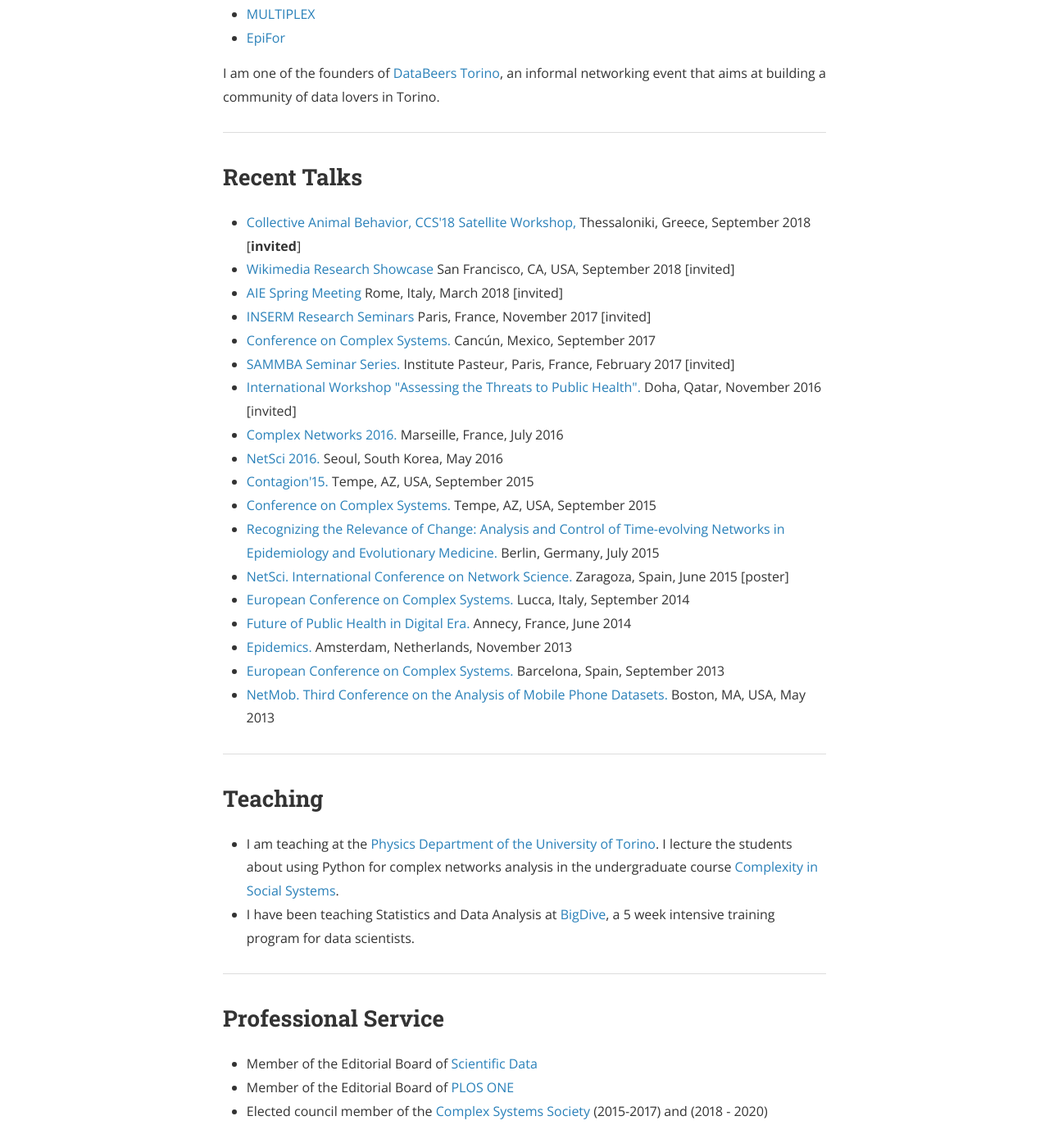
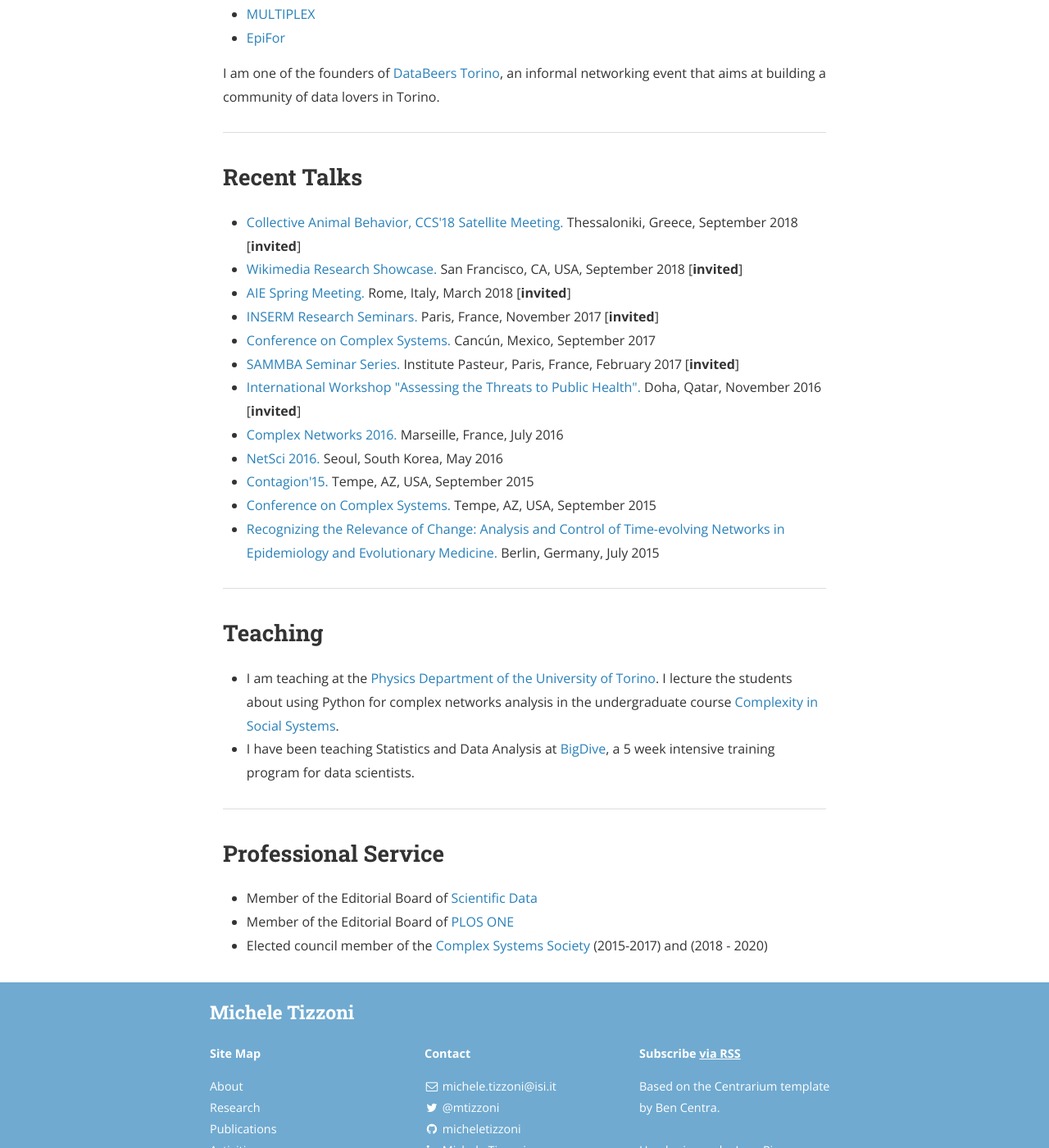
Before and after one commit to micheletizzoni/micheletizzoni.github.io, a Jekyll site: the page built from 4_activities.md, in a window 1280 px wide and 1400 px high, scrolled down 760 px. Shown: the whole window at 82% size. Built offline with Jekyll 4.4.1, drawn with Linux system fonts in a browser that asks for light colours; nearby versions of some CDN libraries.

Commit message:
Update 4_activities.md

```diff
--- a/4_activities.md
+++ b/4_activities.md
@@ -30,24 +30,18 @@
 <h2>Recent Talks</h2>
 
 <ul>
-  <li><a href="https://collab2018.weebly.com">Collective Animal Behavior, CCS'18 Satellite Workshop,</a> Thessaloniki, Greece, September 2018 [<b>invited</b>]</li>
-  <li><a href="https://www.mediawiki.org/wiki/Wikimedia_Research/Showcase#September_2018">Wikimedia Research Showcase</a> San Francisco, CA, USA, September 2018 [invited]</li>
-  <li><a href="http://www.epidemiologia.it/convegno-aie-di-primavera-2018/">AIE Spring Meeting</a> Rome, Italy, March 2018 [invited]</li>
-  <li><a href="http://inserm.fr">INSERM Research Seminars</a> Paris, France, November 2017 [invited]</li>
+  <li><a href="https://collab2018.weebly.com">Collective Animal Behavior, CCS'18 Satellite Meeting.</a> Thessaloniki, Greece, September 2018 [<b>invited</b>]</li>
+  <li><a href="https://www.mediawiki.org/wiki/Wikimedia_Research/Showcase#September_2018">Wikimedia Research Showcase.</a> San Francisco, CA, USA, September 2018 [<b>invited</b>]</li>
+  <li><a href="http://www.epidemiologia.it/convegno-aie-di-primavera-2018/">AIE Spring Meeting.</a> Rome, Italy, March 2018 [<b>invited</b>]</li>
+  <li><a href="http://inserm.fr">INSERM Research Seminars.</a> Paris, France, November 2017 [<b>invited</b>]</li>
   <li><a href="http://ccs2017.org/">Conference on Complex Systems.</a> Cancún, Mexico, September 2017</li>
-  <li><a href="https://research.pasteur.fr/en/event/sammba-seminar-michele-tizzoni-fast-and-accurate-dynamic-estimation-of-field-effectiveness-of-meningococcal-vaccines/">SAMMBA Seminar Series.</a> Institute Pasteur, Paris, France, February 2017 [invited]</li>
-  <li><a href="">International Workshop "Assessing the Threats to Public Health".</a> Doha, Qatar, November 2016 [invited]</li>
+  <li><a href="https://research.pasteur.fr/en/event/sammba-seminar-michele-tizzoni-fast-and-accurate-dynamic-estimation-of-field-effectiveness-of-meningococcal-vaccines/">SAMMBA Seminar Series.</a> Institute Pasteur, Paris, France, February 2017 [<b>invited</b>]</li>
+  <li><a href="">International Workshop "Assessing the Threats to Public Health".</a> Doha, Qatar, November 2016 [<b>invited</b>]</li>
   <li><a href="http://complexnets2016.org">Complex Networks 2016.</a> Marseille, France, July 2016</li>
   <li><a href="http://www.netsci2016.net">NetSci 2016.</a> Seoul, South Korea, May 2016</li>
   <li><a href="http://contagion15.weebly.com/">Contagion'15.</a> Tempe, AZ, USA, September 2015</li>
   <li><a href="http://ccs2015.org/">Conference on Complex Systems.</a> Tempe, AZ, USA, September 2015</li>
   <li><a href="http://www.cecam.org/workshop-2-1215.html">Recognizing the Relevance of Change: Analysis and Control of Time-evolving Networks in Epidemiology and Evolutionary Medicine.</a> Berlin, Germany, July 2015</li>
-  <li><a href="http://www.netsci2015.net">NetSci. International Conference on Network Science.</a> Zaragoza, Spain, June 2015 [poster]</li>
-  <li><a href="http://www.eccs14.eu">European Conference on Complex Systems.</a> Lucca, Italy, September 2014</li>
-  <li><a href="http://www.isi.it/the-future-of-public-health-in-digital-era-annecy-5-7-june-2014/">Future of Public Health in Digital Era.</a> Annecy, France, June 2014</li>
-  <li><a href="http://www.epidemics.elsevier.com/">Epidemics.</a> Amsterdam, Netherlands, November 2013</li>
-  <li><a href="http://www.eccs13.eu">European Conference on Complex Systems.</a> Barcelona, Spain, September 2013</li>
-  <li><a href="http://perso.uclouvain.be/vincent.blondel/netmob/2013/">NetMob. Third Conference on the Analysis of Mobile Phone Datasets.</a> Boston, MA, USA, May 2013</li>
 </ul>
 
 <hr>
```
